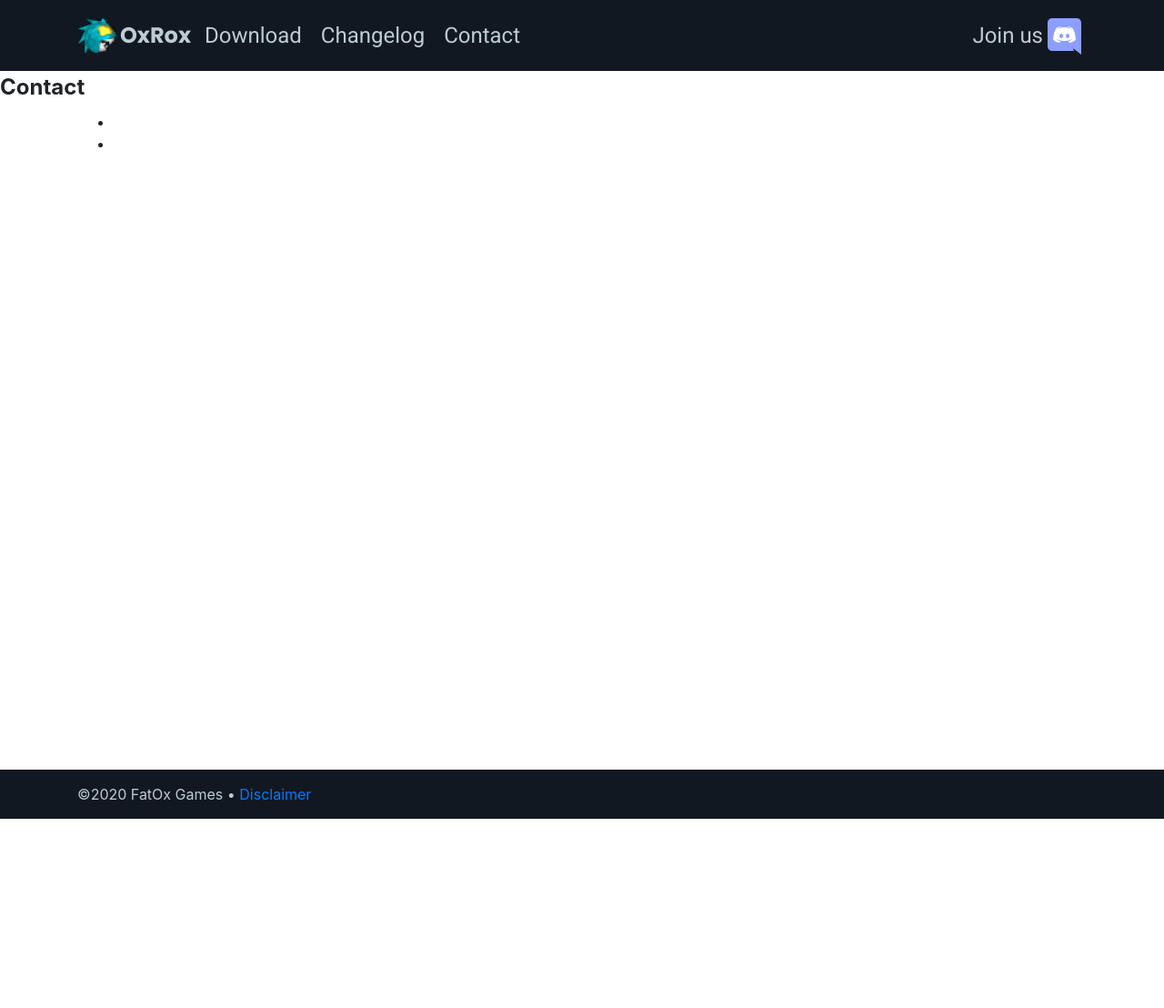
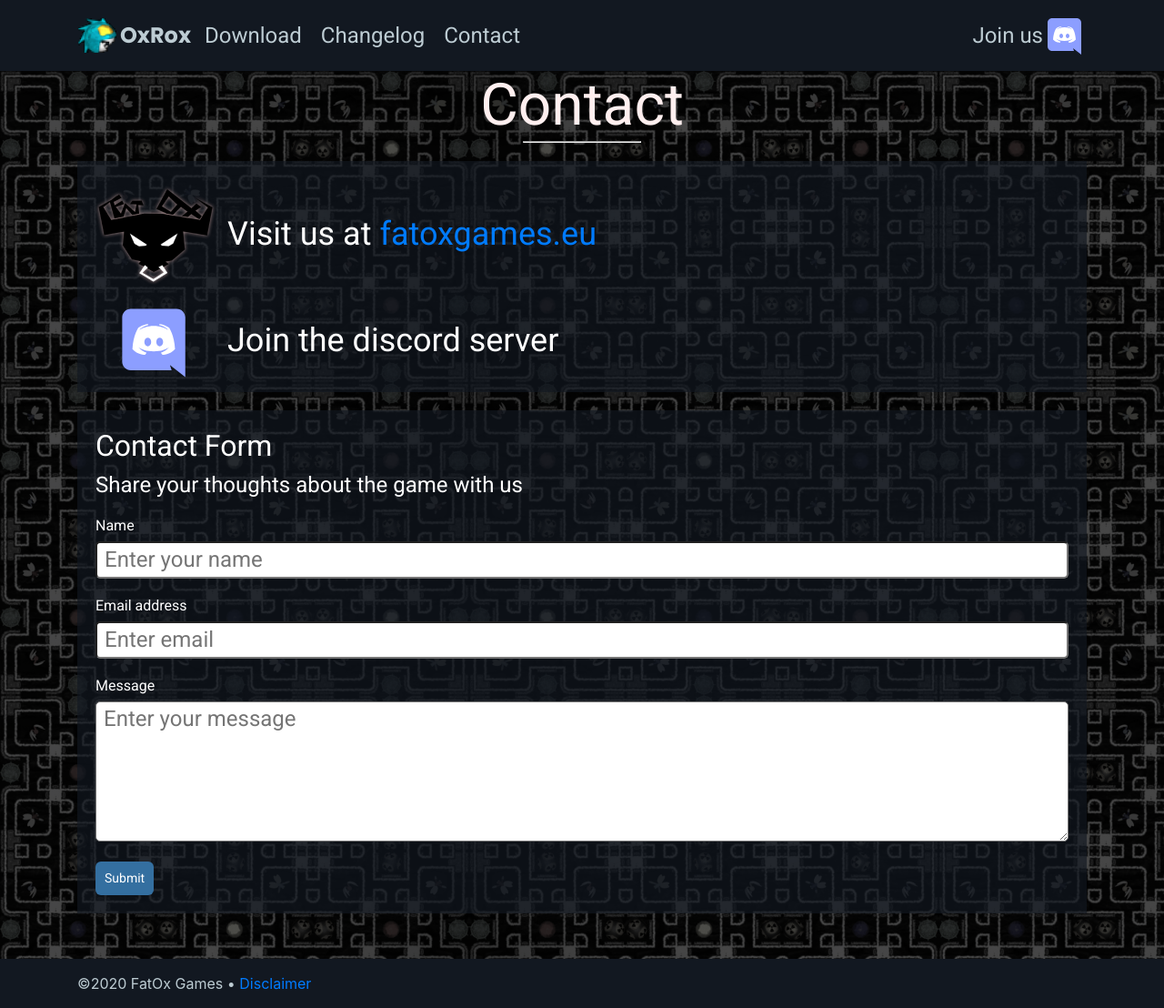
Before and after one commit to Frotty/Oxrox-1, a Jekyll site: the page built from contact.html, in a window 1280 px wide. Shown: the whole page at 91% size. Built offline with Jekyll 4.4.1, drawn with Linux system fonts in a browser that asks for light colours; before the commit the page ends 900 px from its top, so only the background shows below that.

Commit message:
Added contact page

```diff
--- a/_sass/main.scss
+++ b/_sass/main.scss
@@ -238,6 +238,7 @@
     margin-top: 10px;
     padding: 10px;
     background: $base-color2;
+    border: 0;
     border-radius: 6px;
     font-size: 14px;
     color: #ffffff;
@@ -287,6 +288,67 @@
   &:hover {
     cursor: pointer;
     text-decoration: none;
+  }
+}
+
+// Contact
+.socials {
+  padding: 10px;
+  background-color: $tile-color1;
+
+  &__icon-cell {
+    width: 150px;
+    text-align: center;
+  }
+
+  &__description-cell {
+    padding-left: 5px;
+    font-size: 36px;
+    text-align: left;
+  }
+}
+
+.contact-form {
+  margin-top: 20px;
+  padding: 20px;
+  background-color: $tile-color1;
+
+  &__title {
+    font-size: 32px;
+    font-weight: normal;
+  }
+
+  &__description {
+    margin-top: 10px;
+  }
+
+  &__group {
+    margin-top: 20px;
+  }
+
+  &__field-name {
+    display: block;
+    font-size: 16px;
+  }
+
+  &__field {
+    padding: 4px 8px;
+    width: 100%;
+    border-radius: 5px;
+  }
+
+  &__submit {
+    margin-top: 15px;
+    padding: 10px;
+    background: $base-color2;
+    border-radius: 6px;
+    font-size: 14px;
+    color: #ffffff;
+    border: 0;
+
+    &:hover {
+      background-color: darken($base-color2, 10);
+    }
   }
 }
 
--- a/contact.html
+++ b/contact.html
@@ -3,14 +3,62 @@
 layout: default
 ---
 
-<h2>Contact</h2>
-<div class="container">
-  <ul class="links">
-    <li></li>
-    <li></li>
-  </ul>
+<div class="main">
+  <div class="page-title">
+    <h2 class="page-title__title">Contact</h2>
+    <hr class="page-title__decor-line">
+  </div>
 
-  <span></span>
-  <form action=""></form>
+  <div class="container">
+    <div class="socials">
+      <table>
+        <tr>
+          <td class="socials__icon-cell"><a href="https://fatoxgames.eu/"
+              target="blank"><img src="assets/img/fatox_logo.png" alt=""
+                class="socials__icon"></a>
+          </td>
+          <td class="socials__description-cell"><span
+              class="socials__description">Visit us at <a
+                href="https://fatoxgames.eu/" class="socials__link"
+                target="blank">fatoxgames.eu</a></span></td>
+        </tr>
+        <tr>
+          <td class="socials__icon-cell"><a href="https://discord.gg/uFkDMp9"
+              target="blank"><img src="assets/img/discord-logo.svg" alt=""
+                class="socials__icon" width="90" height="90"></a></td>
+          <td class="socials__description-cell"><span
+              class="socials__description">Join the discord server</span>
+          </td>
+        </tr>
+      </table>
+    </div>
 
+    <form action="#" method="POST" class="contact-form">
+      <h3 class="contact-form__title">Contact Form</h3>
+      <div class="contact-form__description">Share your thoughts about the game
+        with us</div>
+
+      <div class="contact-form__group">
+        <label for="name" class="contact-form__field-name">Name</label>
+        <input type="text" name="name" id="name" class="contact-form__field"
+          placeholder="Enter your name" required>
+      </div>
+
+      <div class="contact-form__group">
+        <label for="email" class="contact-form__field-name">Email
+          address</label>
+        <input type="email" name="email" id="email" class="contact-form__field"
+          placeholder="Enter email" required>
+      </div>
+
+      <div class="contact-form__group">
+        <label for="message" class="contact-form__field-name">Message</label>
+        <textarea type="text" name="message" id="message"
+          class="contact-form__field" placeholder="Enter your message" rows="5"
+          required></textarea>
+      </div>
+
+      <input type="submit" value="Submit" class="contact-form__submit">
+    </form>
+  </div>
 </div>
```
Also changed, not shown: assets/img/fatox_logo.png (added).
